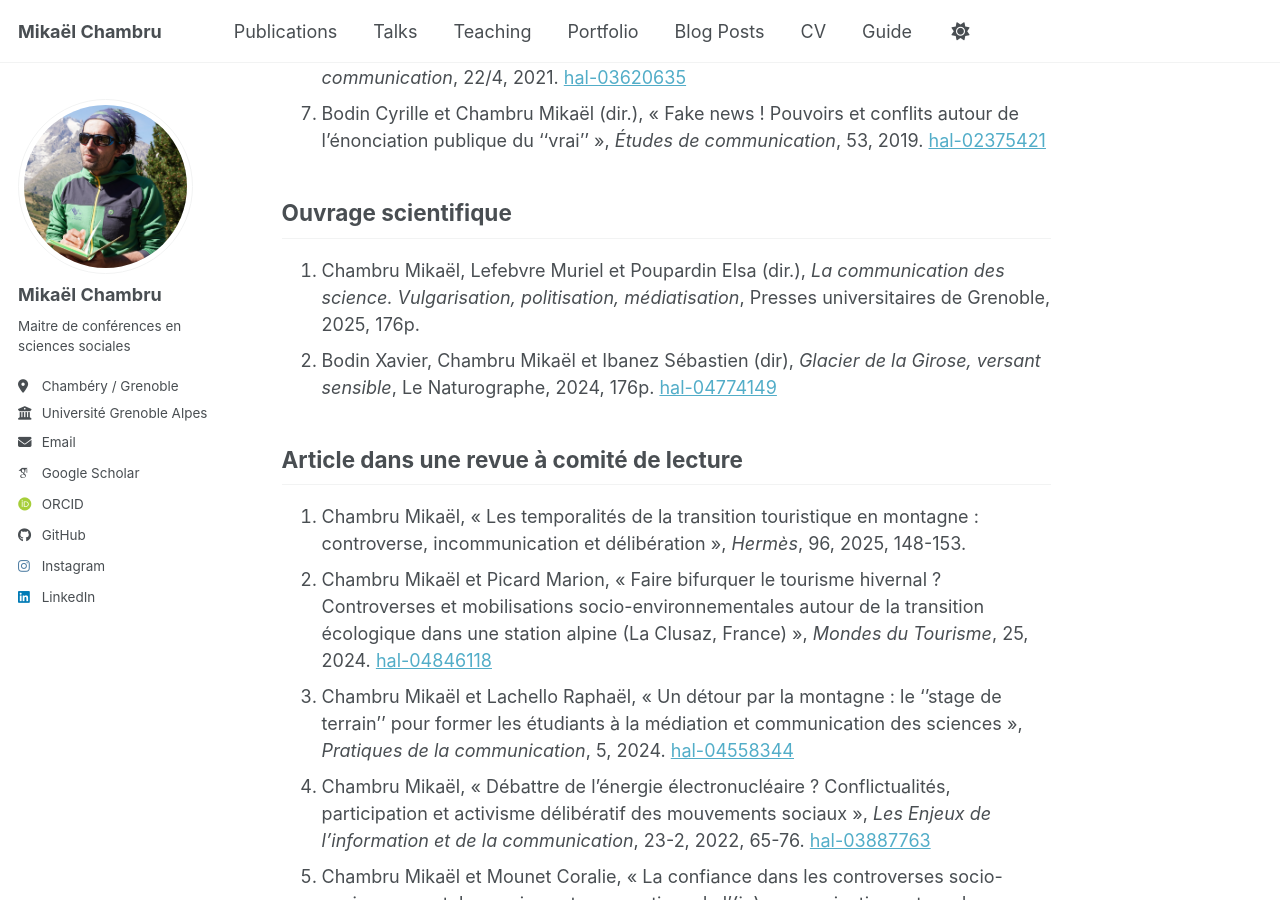
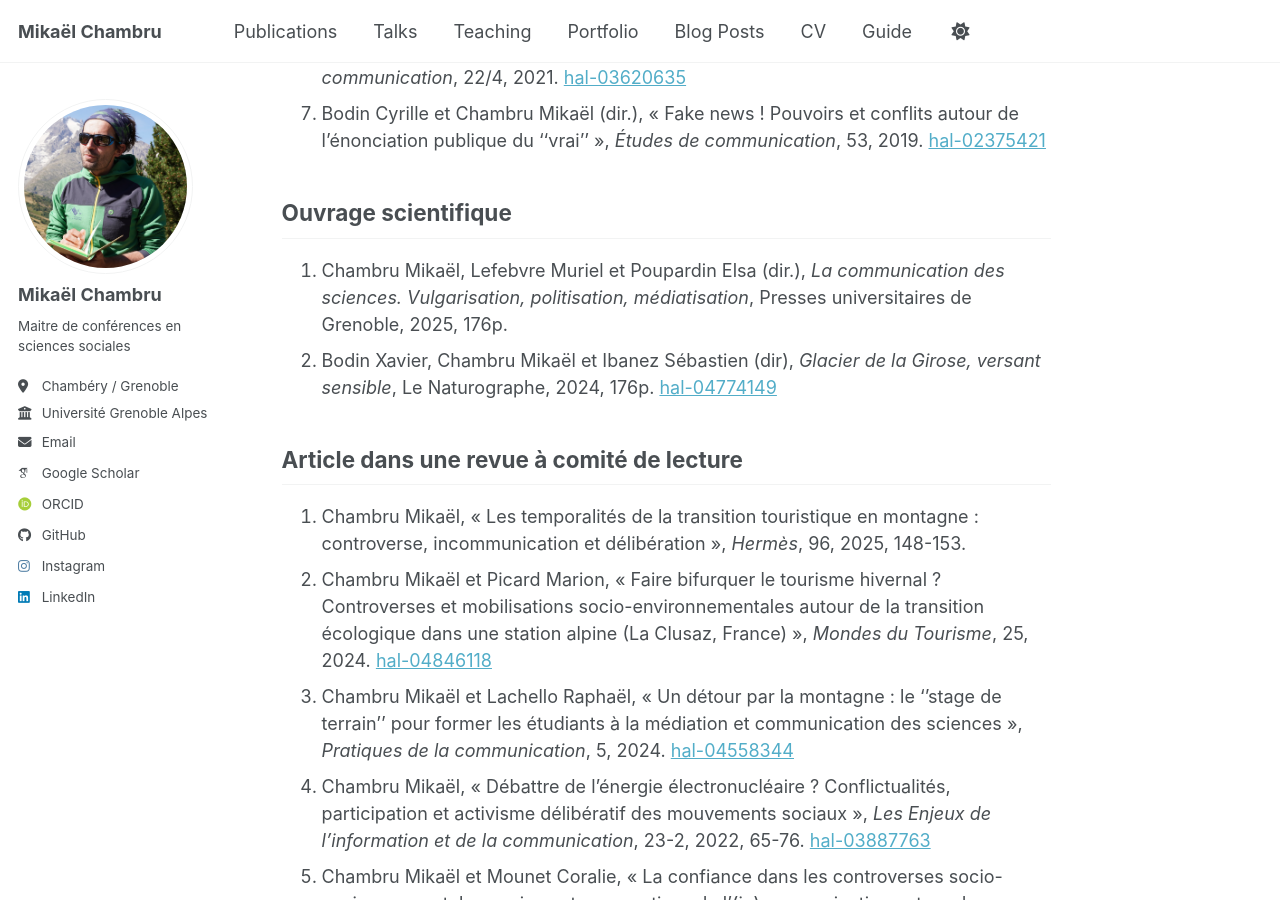
Before and after one commit to mikaelchambru/mikaelchambru.github.io, a Jekyll site: the page built from _pages/publications.md, in a window 1280 px wide and 900 px high, scrolled down 710 px. Built offline with Jekyll 4.4.1, drawn with Linux system fonts in a browser that asks for light colours; some web fonts are replaced; a script bundle is joined from its source files by our own code; library files that are not in the unit come from our copies.

Commit message:
Update publications.md

```diff
--- a/_pages/publications.md
+++ b/_pages/publications.md
@@ -18,7 +18,7 @@ redirect_from:
 
 ## Ouvrage scientifique
 
-1. Chambru Mikaël, Lefebvre Muriel et Poupardin Elsa (dir.), *La communication des science. Vulgarisation, politisation, médiatisation*, Presses universitaires de Grenoble, 2025, 176p.
+1. Chambru Mikaël, Lefebvre Muriel et Poupardin Elsa (dir.), *La communication des sciences. Vulgarisation, politisation, médiatisation*, Presses universitaires de Grenoble, 2025, 176p.
 2. Bodin Xavier, Chambru Mikaël et Ibanez Sébastien (dir), *Glacier de la Girose, versant sensible*, Le Naturographe, 2024, 176p. [hal-04774149](https://hal.science/hal-04774149)
 
 ## Article dans une revue à comité de lecture
```
